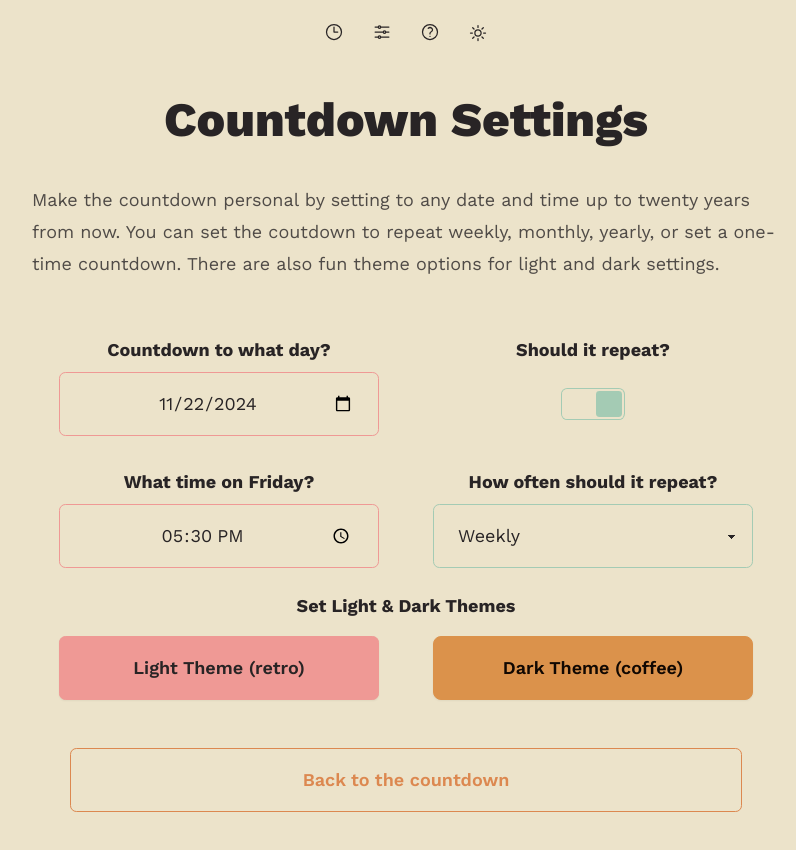
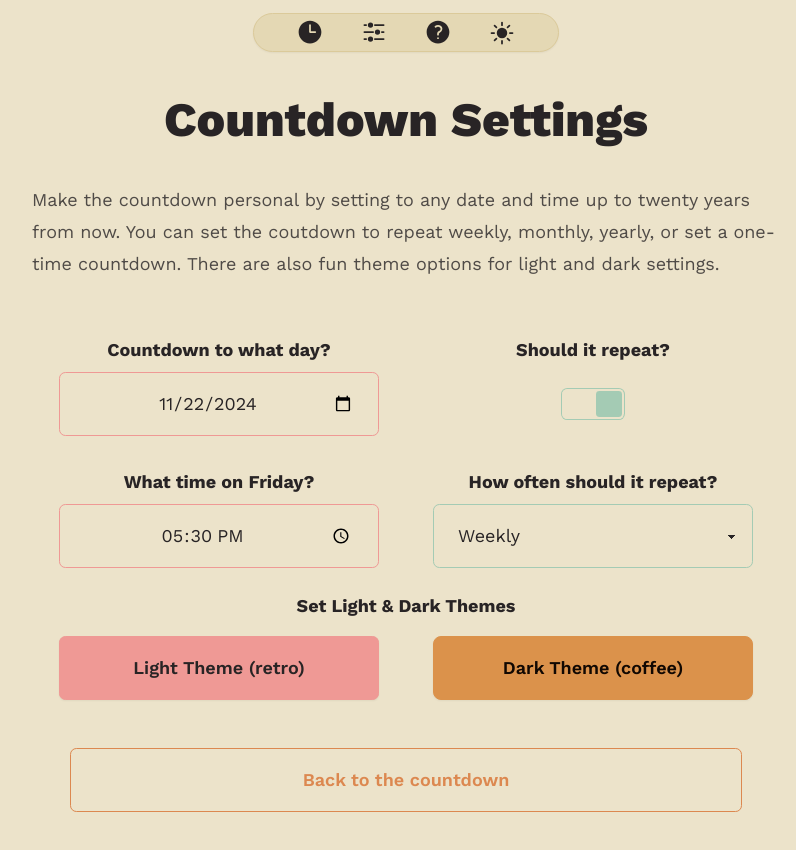
Before and after one commit to danferth/countdown, a Next.js app: page /settings in a window 1280 px wide. Shown: the top 850 px of the page, without its empty margins (234-1030 px from the left). Built offline with nearby package versions, Linux system fonts and the light colour scheme; a web font is replaced by a local one.

Commit message:
playing with navigation

```diff
--- a/components/Navigation.js
+++ b/components/Navigation.js
@@ -4,21 +4,27 @@ import {
   AdjustmentsHorizontalIcon,
   AdjustmentsVerticalIcon,
   QuestionMarkCircleIcon,
-} from "@heroicons/react/24/outline";
+} from "@heroicons/react/24/solid";
 import ThemeControler from "./ThemeControler";
 
 export default function Navigation() {
-  const iconStyles = "w-5 h-5 text-base-content stroke-current";
+  const iconStyles = "w-7 h-7 text-base-content fill-current";
   return (
     <div className="navbar transition">
       <div className="navbar-start"></div>
-      <div className="navbar-center space-x-4">
-        <div className="tooltip tooltip-bottom" data-tip="The Countdown">
+      <div className="navbar-center space-x-8 border border-base-300 rounded-full px-10 py-0.5 bg-base-200 shadow-sm hover:shadow-inner">
+        <div
+          className="tooltip tooltip-bottom flex align-center"
+          data-tip="The Countdown"
+        >
           <Link href="/" className="btn btn-circle btn-sm btn-ghost">
             <ClockIcon className={iconStyles} />
           </Link>
         </div>
-        <div className="tooltip tooltip-bottom" data-tip="Change the countdown">
+        <div
+          className="tooltip tooltip-bottom flex align-center"
+          data-tip="Change the countdown"
+        >
           <Link href="/settings" className="btn btn-circle btn-sm btn-ghost">
             <AdjustmentsVerticalIcon
               className={`${iconStyles} landscape:hidden`}
@@ -28,7 +34,10 @@ export default function Navigation() {
             />
           </Link>
         </div>
-        <div className="tooltip tooltip-bottom" data-tip="Why does this exist?">
+        <div
+          className="tooltip tooltip-bottom flex align-center"
+          data-tip="Why does this exist?"
+        >
           <Link href="/about" className="btn btn-circle btn-sm btn-ghost">
             <QuestionMarkCircleIcon className={iconStyles} />
           </Link>
--- a/components/ThemeControler.js
+++ b/components/ThemeControler.js
@@ -1,9 +1,10 @@
 "use client";
 import useTheme from "./useTheme";
-import { SunIcon, MoonIcon } from "@heroicons/react/24/outline";
+import { SunIcon, MoonIcon } from "@heroicons/react/24/solid";
 export default function ThemeControler() {
   const Dark = useTheme((state) => state.Dark);
   const Light = useTheme((state) => state.Light);
+  const System = useTheme((state) => state.System);
 
   return (
     <label className="swap swap-rotate btn btn-circle btn-sm btn-ghost">
@@ -11,9 +12,9 @@ export default function ThemeControler() {
       <input type="checkbox" className="theme-controller" value={Dark} />
 
       {/* sun icon */}
-      <SunIcon className="swap-off w-5 h-5 text-base-content stroke-current" />
+      <SunIcon className="swap-off w-7 h-7 text-base-content fill-current" />
       {/* moon icon */}
-      <MoonIcon className="swap-on w-5 h-5 text-base-content stroke-current" />
+      <MoonIcon className="swap-on w-7 h-7 text-base-content fill-current" />
     </label>
   );
 }
--- a/components/useTheme.js
+++ b/components/useTheme.js
@@ -3,8 +3,10 @@ import { create } from "zustand";
 const useTheme = create((set) => ({
   Light: "retro",
   Dark: "coffee",
+  System: false,
   setLight: (newLightState) => set({ Light: newLightState }),
   setDark: (newDarkState) => set({ Dark: newDarkState }),
+  setSystem: (newSystemState) => set({ System: newSystemState }),
 }));
 
 export default useTheme;
```
